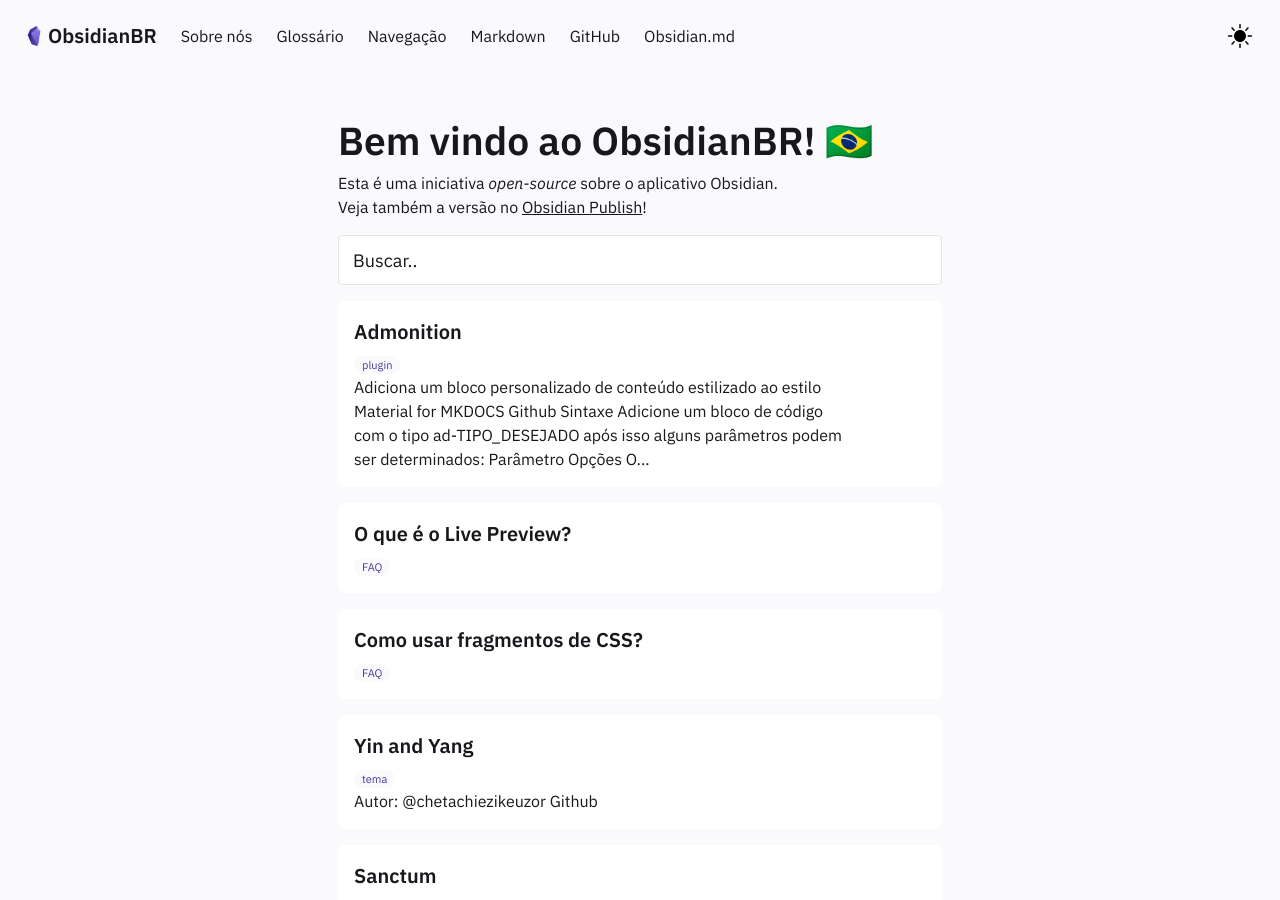
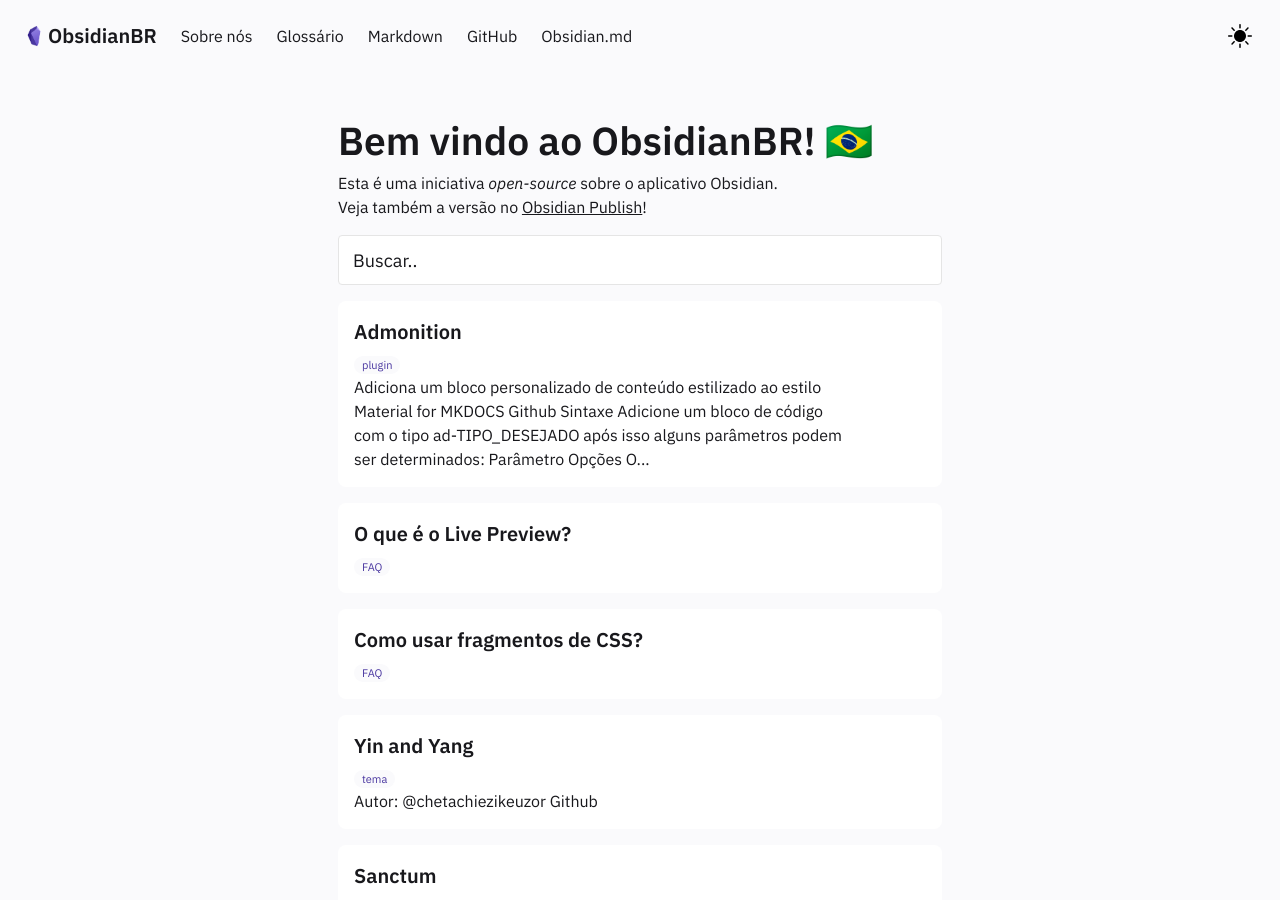
Before and after one commit to obsidianbr/obsidianbr.github.io, a Jekyll site: the page built from pages/index.md, in a window 1280 px wide and 900 px high. Built offline with Jekyll 4.4.1, drawn with Linux system fonts in a browser that asks for light colours.

Commit message:
Exclusão da nota Nav.

```diff
--- a/_includes/Header.html
+++ b/_includes/Header.html
@@ -59,9 +59,6 @@
         <a href="../notes/Glossário"  class="navbar-item">
           Glossário
         </a>
-        <a href="../notes/Nav"  class="navbar-item">
-          Navegação
-        </a>
         <a href="../posts/markdown"  class="navbar-item">
           Markdown
         </a>
```
